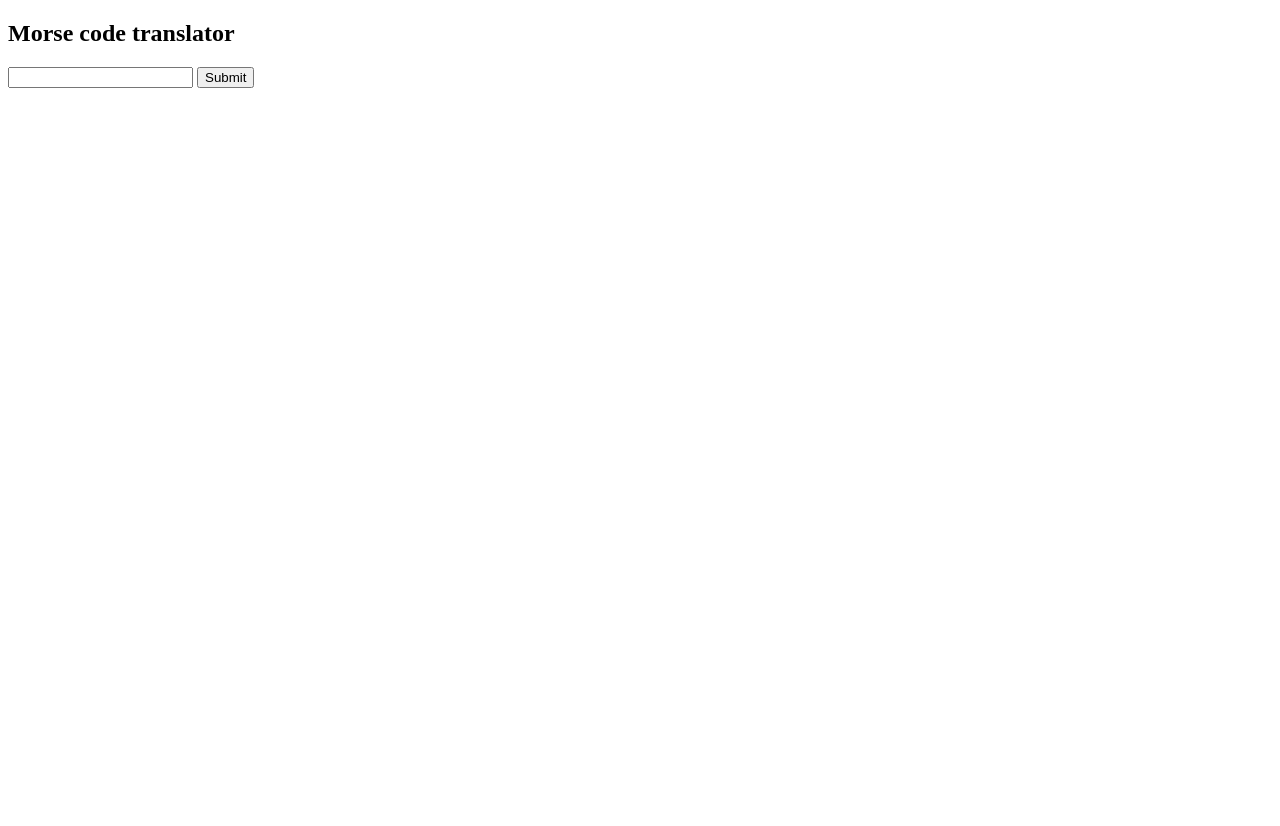
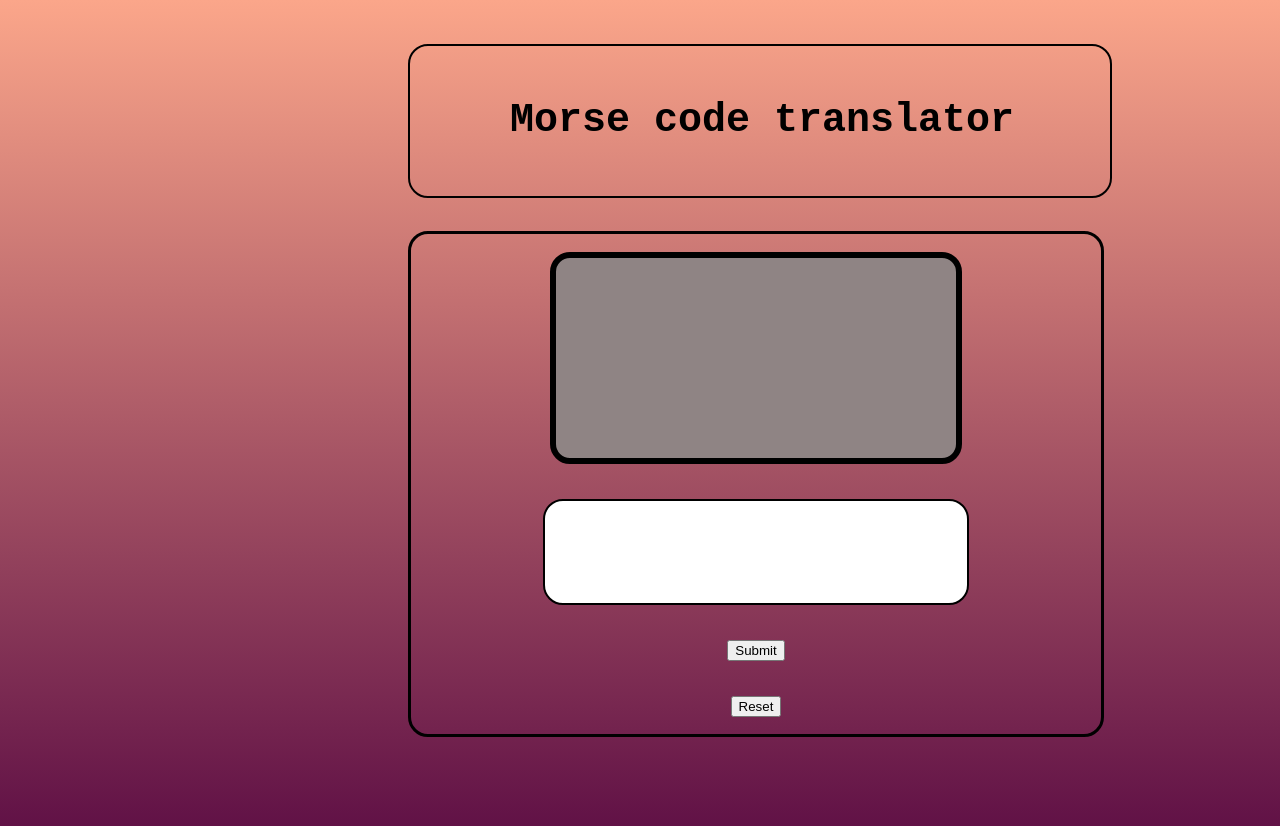
Before and after one commit to Ankita-Manmoandas/Morse-code-translator, a website with bundled scripts: page index.html in a window 1280 px wide. Built offline with nearby package versions, Linux system fonts and the light colour scheme.

Commit message:
finished styling and added a reset button

```diff
--- a/index.html
+++ b/index.html
@@ -8,10 +8,13 @@
   <title>Morse code translator</title>
 </head>
 <body>
-  <h2 id="#header" >Morse code translator</h2>
-  <div id="screen">  </div>
-  <input type=text id="input"> </input>
-  <button id="button">Submit</button>
+  <h2 id="header"> Morse code translator </h2>
+  <div id="container">
+  <div id="container_screen">  </div>
+  <input type=text id="container_input"> </input>
+  <button id="container_button">Submit</button>
+  <button id="container_Button_Reset"> Reset </button>
+</div>
 
   <script src="index.js" type="module"></script>
 </body>
--- a/styles.scss
+++ b/styles.scss
@@ -1,5 +1,56 @@
-#screen {
+body {
+  height: 100vh;
+  width: 100vh;
+  background: linear-gradient(#fba68a, #5c0d44);
+
+
+
+#header {
+  font-size: 40px;
+  font-family: monospace;
+  height: 150px;
+  line-height: 150px;
+  width: 600px;
+  border: black 2px solid;
+  border-radius: 20px;
+  margin-top: 44px;
+  margin-left: 400px;
+  padding-left: 100px;
+}
+
+ #container {
+   height: 500px;
+   width: 690px;
+   display: flex;
+   flex-direction: column;
+   justify-content: space-around;
+   border: black 3px solid;
+   border-radius: 20px;
+   align-items: center;
+   margin-left: 400px;
+  }
+
+
+ #container_screen {
+  height: 200px;
+  line-height: 200px;
+  width: 400px;
+  border: 6px black solid;
+  border-radius: 20px;
+  background-color: rgb(143, 132, 132);
+  font-size: 30px;
+  text-align: center;
+
+}
+#container_input {
   height: 100px;
-  width: 200px;
+  width: 400px;
   border: 2px black solid;
+  border-radius: 20px;
+  font-size: 20px;
+  padding-left: 20px;
+  font-family: monospace;
+
+
 }
+}
```
Also changed, not shown: styles.css, wallpaper.png (added).
